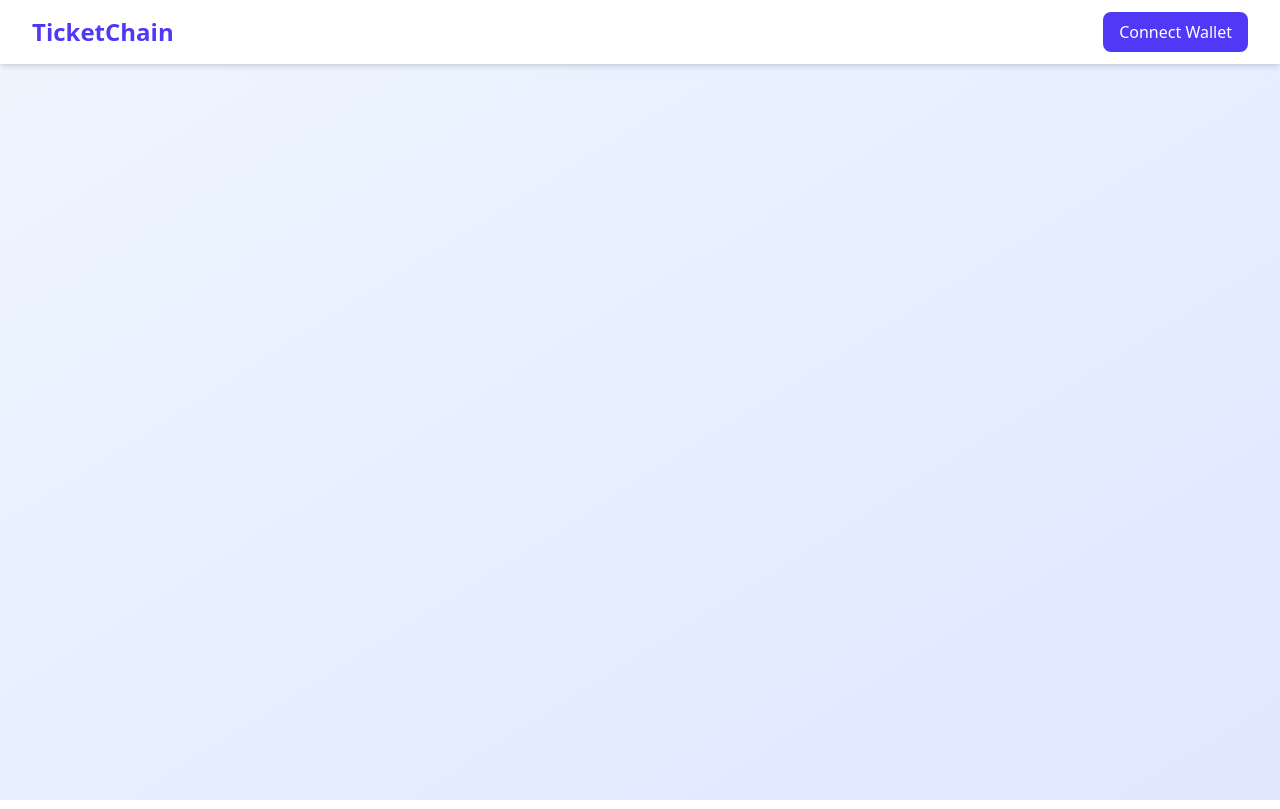
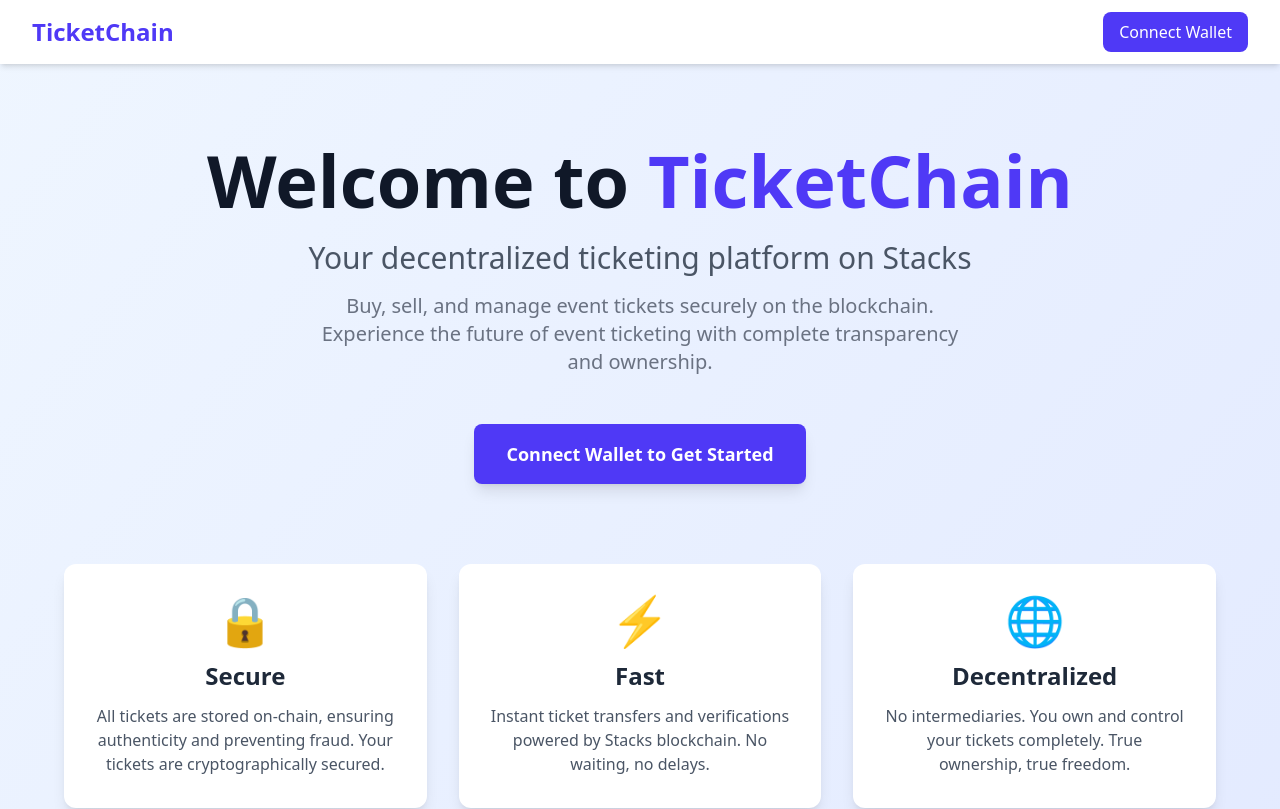
Before and after one commit to OxBryte/stack-onchain-ticketing, a React (Vite) app: page / in a window 1280 px wide. Shown: the top 809 px of the page. Built offline with nearby package versions, Linux system fonts and the light colour scheme.

Commit message:
changed (src/components/Layout/Layout.tsx)

```diff
--- a/src/components/Layout/Layout.tsx
+++ b/src/components/Layout/Layout.tsx
@@ -1,13 +1,8 @@
-import { ReactNode } from "react";
-import { Link } from "react-router-dom";
+import { Link, Outlet } from "react-router-dom";
 import { useAuth } from "../../context/AuthContext";
 import { WalletDropdown } from "./WalletDropdown";
 
-interface LayoutProps {
-  children: ReactNode;
-}
-
-export function Layout({ children }: LayoutProps) {
+export function Layout() {
   const { isConnected, connectWallet } = useAuth();
 
   const handleConnect = async () => {
@@ -50,7 +45,9 @@ export function Layout({ children }: LayoutProps) {
           </div>
         </div>
       </nav>
-      <main className="w-full">{children}</main>
+      <main className="w-full">
+        <Outlet />
+      </main>
     </div>
   );
 }
```
